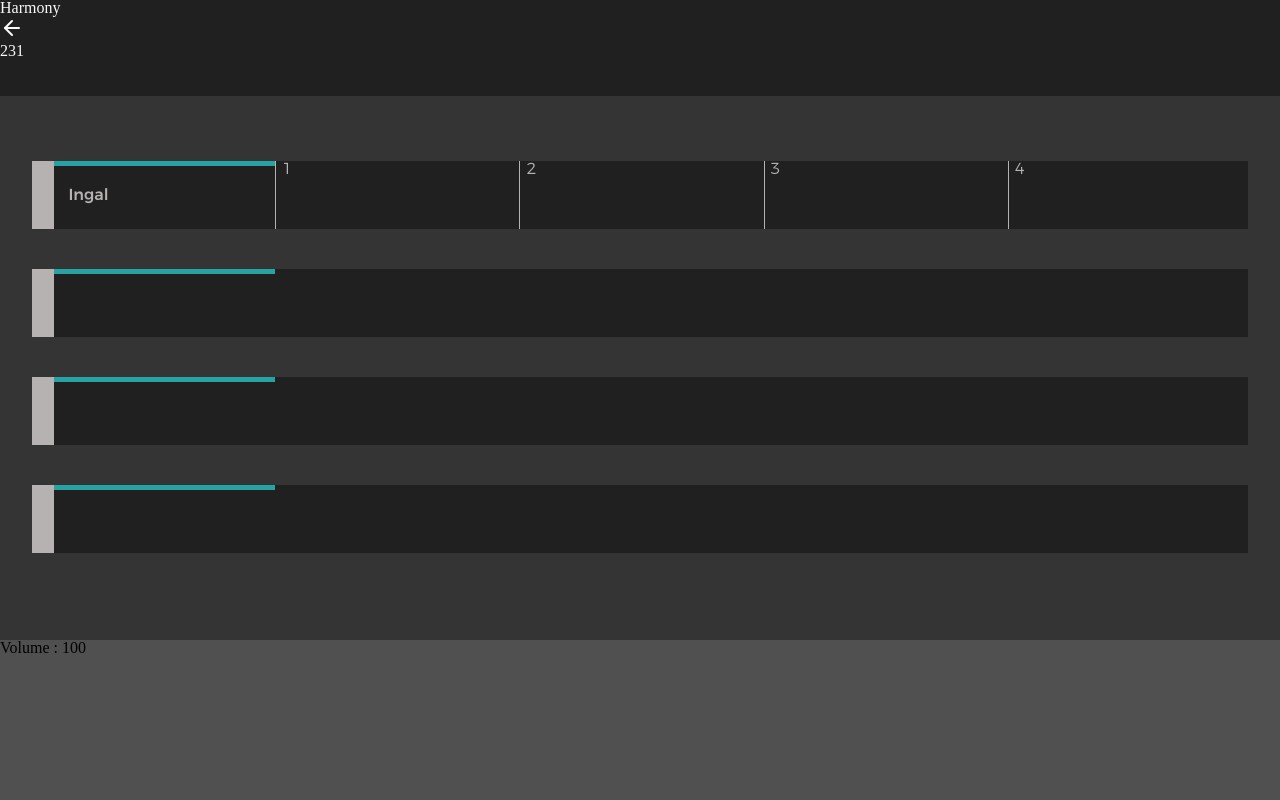
After one commit to thomasobadia/online_music_tool, a PHP site: page /view/room.html in a window 1280 px wide. The commit adds this page. Run offline with PHP 8.4, Linux system fonts and the light colour scheme.

Commit message:
:sparkles: front design of the web nearly done

```diff
--- a/assets/styles/style.css
+++ b/assets/styles/phone.css
@@ -16,7 +16,7 @@ body{
     font-family: Montserrat-SemiBold;
     src: url('fonts/Montserrat-SemiBold.otf');
  }
-
+ Montserrat-SemiBold
 
 /*********Piano keyBoard *********/
 
@@ -80,7 +80,7 @@ body{
 }
 
 .drumpad_keys__text{
-    font-family: Montserrat-SemiBold;;
+    font-family: Montserrat-SemiBold;
     color: #535151;
 }
 
--- /dev/null
+++ b/assets/styles/web.css
@@ -0,0 +1,120 @@
+@font-face{
+    font-family: Montserrat-SemiBold;
+    src: url('fonts/Montserrat-SemiBold.otf');
+ }
+@font-face{
+    font-family: Montserrat-Medium;
+    src: url('fonts/Montserrat-Medium.otf');
+ }
+@font-face{
+    font-family: Montserrat-Light;
+    src: url('fonts/Montserrat-Light.otf');
+ }
+
+
+.room{
+    width: 100vw;
+    height: 100vh;
+}
+
+/**
+* Header
+*/
+.room__header{
+    width: 100%;
+    height: 12%;
+    background-color: #202020;
+    color: #f8f8f8;
+}
+
+/**
+* Content
+*/
+.room__content{
+    width: 100%;
+    height: 68%;
+    background-color: #343434;
+}
+
+.room__content__tracks{
+    width: 100%;
+    height: 100%;
+    /* padding: 7% 2.5% 7% 2.5%; */
+    margin-left: 2.5%;
+    margin-right: 2.5%;
+    padding-top: 65px;
+    /* padding-bottom: 4%; */
+    /* display: flex;
+    flex-direction: column; */
+}
+
+.room__content__tracks__track{
+    width: 95%;
+    height: 68px;
+    position: relative;
+    margin-bottom: 40px;
+    background-color: #202020;
+    /* justify-content: center; */
+}
+
+/*info*/
+.room__content__tracks__track__info{
+    width: 20%;
+    height: 100%;
+    position: relative;
+
+}
+.room__content__tracks__track__info__color{
+    width: 100%;
+    height: 8%;
+    position: absolute;
+    background-color: #27a3a3;
+}
+.room__content__tracks__track__info__name{
+    position: absolute;
+    left: 15%;
+    top: 50%;
+    transform: translateY(-50%);
+    font-family:  Montserrat-Medium;
+    color: #b5b2b1;
+
+}
+
+.room__content__tracks__track__info__mute{
+    width: 9%;
+    height: 100%;
+    position: absolute;
+    top: 0;
+    background-color: #b5b2b1;
+}
+
+/*time stamps*/
+.tracks__track__time_stamps{
+    width: 80%;
+    height: 100%;
+    position: absolute;
+    left: 20%;
+    top: 0;
+    display: flex;
+}
+
+.time_stamp{
+    width: 1px;
+    height: 100%;
+    margin-right:25%;
+    padding-left: 1px;
+    font-family:  Montserrat-Light;
+    color:#b5b2b1;
+    background-color: #b5b2b1;
+}
+
+.time_stamp>div{
+    transform: translateX(6px);
+}
+/**
+* Footer
+*/
+.room__footer{
+    height: 20%;
+    background-color: #505050;
+}
--- a/scripts/phone/main.js
+++ b/scripts/phone/main.js
@@ -1,4 +1,4 @@
-
+// window.scroll(0,0)
 createKeyboard()
 
 
--- a/view/piano.html
+++ b/view/piano.html
@@ -6,7 +6,7 @@
     <meta http-equiv="X-UA-Compatible" content="ie=edge">
     <meta name="viewport" content="user-scalable=no" />
     <link rel="stylesheet" href="../assets/styles/reset.css">
-    <link rel="stylesheet" href="../assets/styles/style.css">
+    <link rel="stylesheet" href="../assets/styles/phone.css">
     <title>Document</title>
 </head>
 <body>
--- /dev/null
+++ b/view/room.html
@@ -0,0 +1,98 @@
+<!DOCTYPE html>
+<html lang="en">
+<head>
+    <meta charset="UTF-8">
+    <meta name="viewport" content="width=device-width, initial-scale=1.0">
+    <meta http-equiv="X-UA-Compatible" content="ie=edge">
+    <link rel="stylesheet" href="../assets/styles/reset.css">
+    <link rel="stylesheet" href="../assets/styles/web.css">
+    <title>Document</title>
+</head>
+<body>
+    <div class="room">
+        <div class="room__header">
+            <div class="room__header__title">Harmony</div>
+            <img src="../assets/img/web/arrow-left.svg" class="room__header__left_arrow"></img>
+            <div class="room__header__room_name">231</div>
+        </div>
+        <div class="room__content">
+            <div class="room__content__tracks">
+                <div class="room__content__tracks__track">
+                    <div class="room__content__tracks__track__info">
+                        <div class="room__content__tracks__track__info__name">Ingal</div>
+                        <div class="room__content__tracks__track__info__color"></div>
+                        <div class="room__content__tracks__track__info__mute"></div>
+                    </div>
+                    <div class="tracks__track__time_stamps">
+                        <div class="time_stamp"><div>1</div></div>
+                        <div class="time_stamp"><div>2</div></div>
+                        <div class="time_stamp"><div>3</div></div>
+                        <div class="time_stamp"><div>4</div></div>
+                    </div>
+                    <div class="tracks__track__volume"></div>
+                </div>
+                <div class="room__content__tracks__track">
+                    <div class="room__content__tracks__track__info">
+                        <div class="room__content__tracks__track__info__name"></div>
+                        <div class="room__content__tracks__track__info__color"></div>
+                        <div class="room__content__tracks__track__info__mute"></div>
+                    </div>
+                    <div class="tracks__track__time_stamps">
+                        <div class="time_stap"></div>
+                        <div class="time_stap"></div>
+                        <div class="time_stap"></div>
+                        <div class="time_stap"></div>
+                    </div>
+                    <div class="tracks__track__volume"></div>
+                </div>
+                <div class="room__content__tracks__track">
+                    <div class="room__content__tracks__track__info">
+                        <div class="room__content__tracks__track__info__name"></div>
+                        <div class="room__content__tracks__track__info__color"></div>
+                        <div class="room__content__tracks__track__info__mute"></div>
+                    </div>
+                    <div class="tracks__track__time_stamps">
+                        <div class="time_stap"></div>
+                        <div class="time_stap"></div>
+                        <div class="time_stap"></div>
+                        <div class="time_stap"></div>
+                    </div>
+                    <div class="tracks__track__volume"></div>
+                </div>
+                <div class="room__content__tracks__track">
+                    <div class="room__content__tracks__track__info">
+                        <div class="room__content__tracks__track__info__name"></div>
+                        <div class="room__content__tracks__track__info__color"></div>
+                        <div class="room__content__tracks__track__info__mute"></div>
+                    </div>
+                    <div class="tracks__track__time_stamps">
+                        <div class="time_stap"></div>
+                        <div class="time_stap"></div>
+                        <div class="time_stap"></div>
+                        <div class="time_stap"></div>
+                    </div>
+                    <div class="tracks__track__volume"></div>
+                </div>
+            </div>
+        </div>
+        <div class="room__footer">
+            <div class="room__footer__parameters">
+                <div class="room__footer__parameters__volume">
+                        <div class="room__footer__parameters__volume__text">Volume : 100</div>
+                        <div class="room__footer__parameters__volume__range">
+                            <div class="room__footer__parameters__volume__range__thumb"></div>
+                            <div class="room__footer__parameters__volume__range__line"></div>
+                        </div>
+                </div>
+                <div class="room__footer__parameters__audio_controls">
+                    <div class="room__footer__parameters__audio_controls__play"></div>
+                    <div class="room__footer__parameters__audio_controls__pause"></div>
+                    <div class="room__footer__parameters__audio_controls__record"></div>
+                </div>
+            </div>
+            <div class="room__footer__frequency"></div>
+        </div>
+    </div>
+
+</body>
+</html>
--- a/view/room.php
+++ b/view/room.php
@@ -10,7 +10,7 @@ include '../controller/room.php';
 
 	<head>
 		<meta charset="UTF-8">
-		<title>Lobby</title>
+		<title>Room</title>
 	</head>
 
 	<body>
```
Also changed, not shown: scripts/phone/chooseInstrument.js (+97 -54 lines), scripts/phone/sampler.js (+12 -7 lines), assets/img/web/arrow-left.svg (added), 1 other file.
